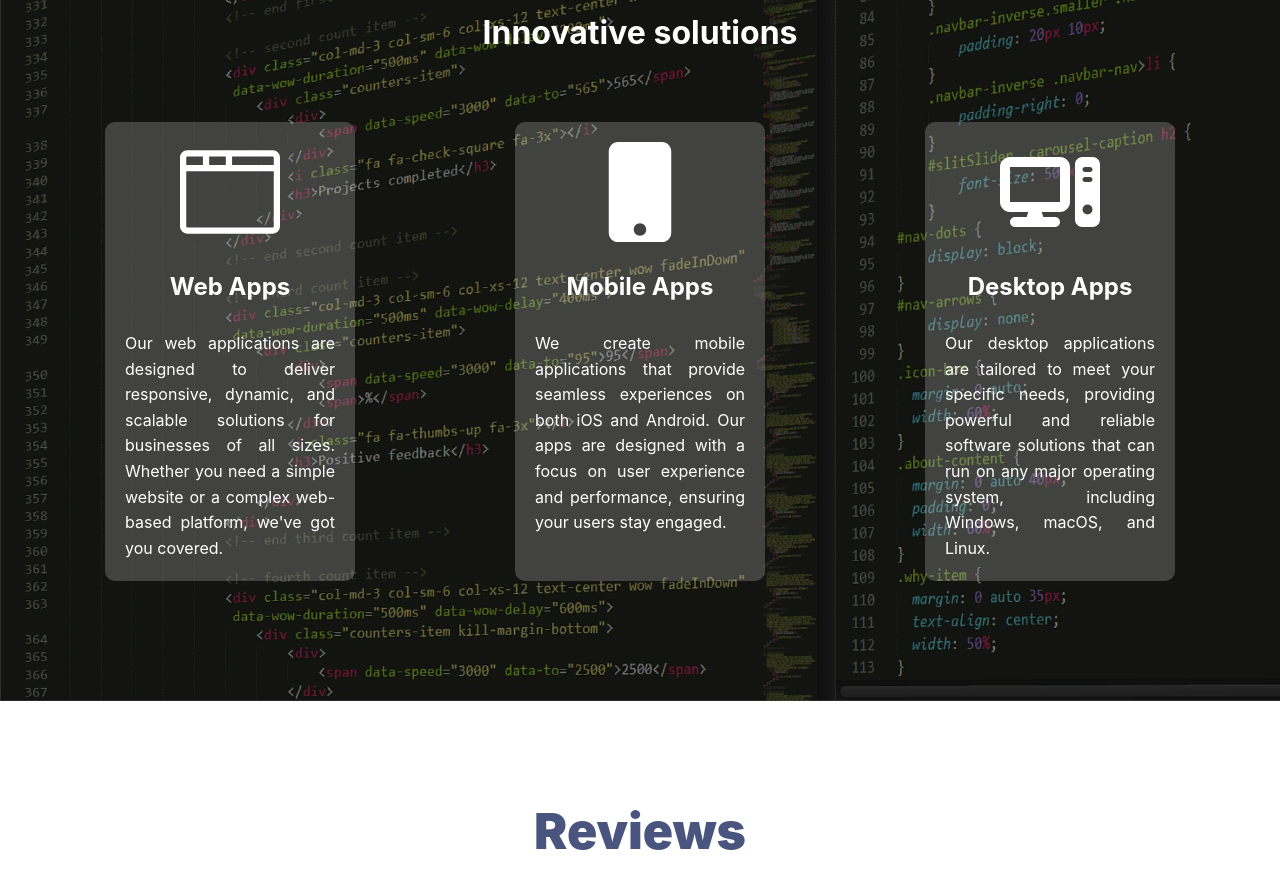
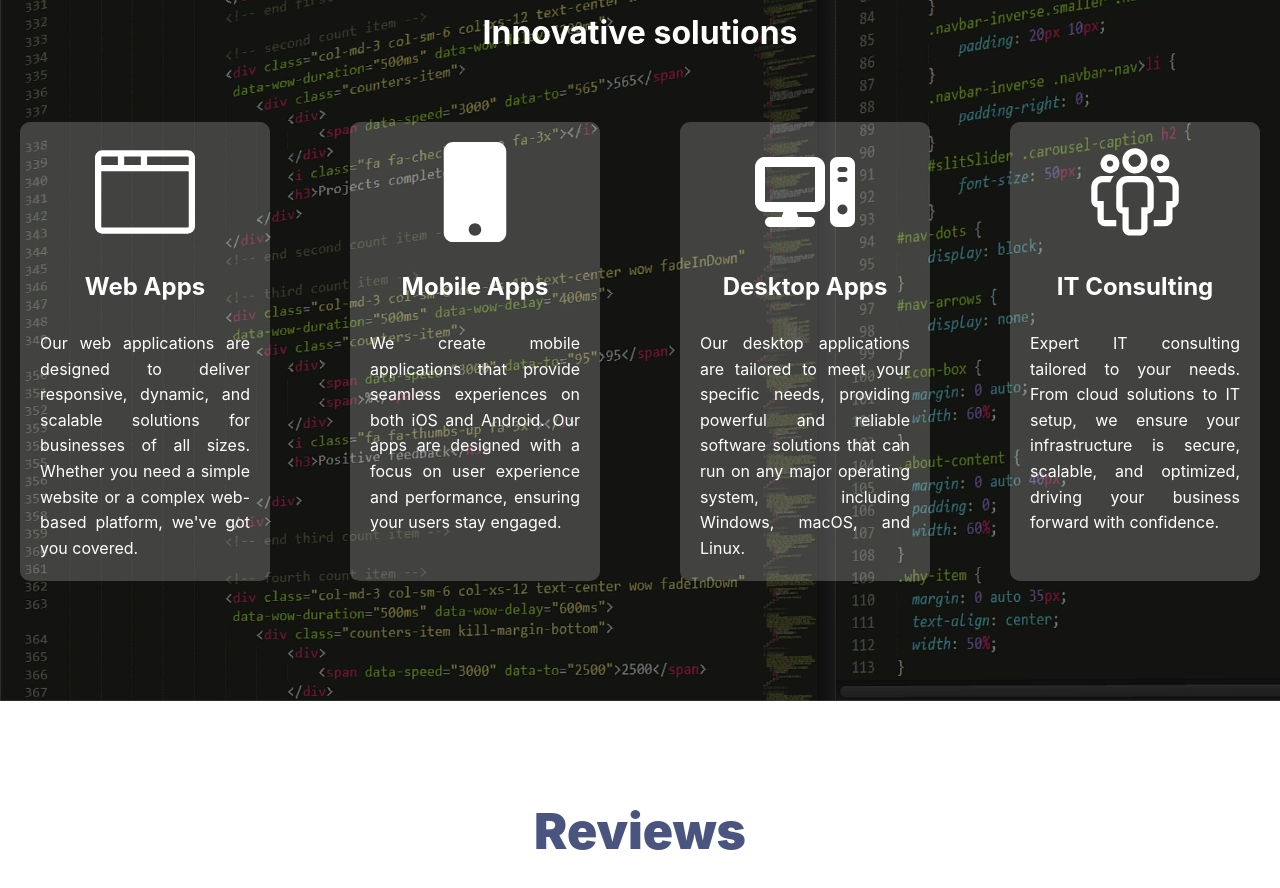
Before and after one commit to PotatoDoge/startup-website, a React (Create React App) app: page / in a window 1280 px wide. Shown: the part 2920-3808 px from the top of the page. Built offline with nearby package versions, Linux system fonts and the light colour scheme.

Commit message:
Add a new banner

```diff
--- a/src/components/SolutionsBanner/SolutionsBanner.css
+++ b/src/components/SolutionsBanner/SolutionsBanner.css
@@ -38,7 +38,7 @@
 
 .solutions-cards {
     display: flex;
-    gap: 160px;
+    gap: 80px;
     margin-top: 20px;
 }
 
--- a/src/components/SolutionsBanner/SolutionsBanner.jsx
+++ b/src/components/SolutionsBanner/SolutionsBanner.jsx
@@ -3,6 +3,7 @@ import './SolutionsBanner.css';
 import {FaComputer} from "react-icons/fa6";
 import {FaMobile} from "react-icons/fa";
 import {GoBrowser} from "react-icons/go";
+import {VscOrganization} from "react-icons/vsc";
 
 const SolutionsBanner = () => {
     return (
@@ -32,6 +33,13 @@ const SolutionsBanner = () => {
                                 reliable software solutions that can run on any major operating system, including
                                 Windows, macOS, and Linux.</p>
                         </div>
+                        <div className="card">
+                            <VscOrganization id="icon"/>
+                            <h2>IT Consulting</h2>
+                            <p>Expert IT consulting tailored to your needs. From cloud solutions to IT setup, we ensure
+                                your infrastructure is secure, scalable, and optimized, driving your business forward
+                                with confidence.</p>
+                        </div>
                     </div>
                 </div>
             </div>
```
